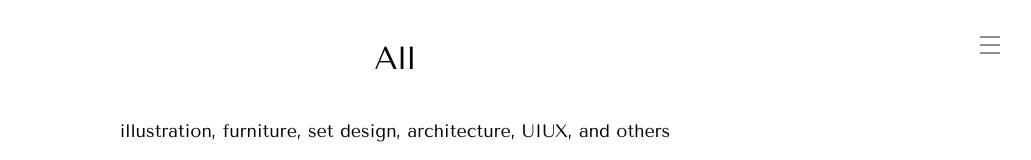
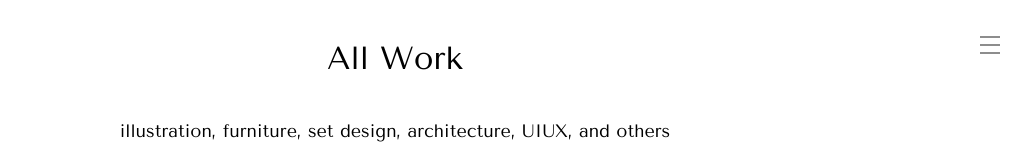
Before and after one commit to sillystarfish732/uiuxportfolio, a plain HTML site: page other.html in a window 1280 px wide. Shown: the top 160 px of the page, without its empty margins (245-1276 px from the left). Drawn offline with nearby package versions, Linux system fonts and the light colour scheme.

Commit message:
head all change

```diff
--- a/other.html
+++ b/other.html
@@ -18,7 +18,7 @@
   <title>UIUX Portfolio</title>
 
 <body>
-  <h1>All</h1>
+  <h1>All Work</h1>
   <p>illustration, furniture, set design, architecture, UIUX, and others</p>
 
   <div class="photogrid">
```
